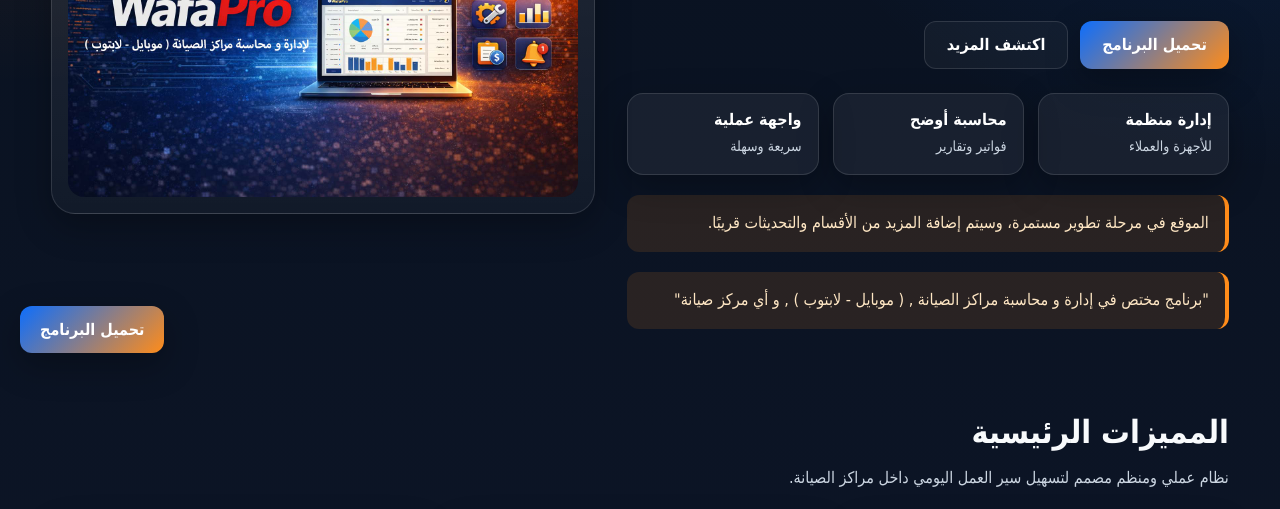
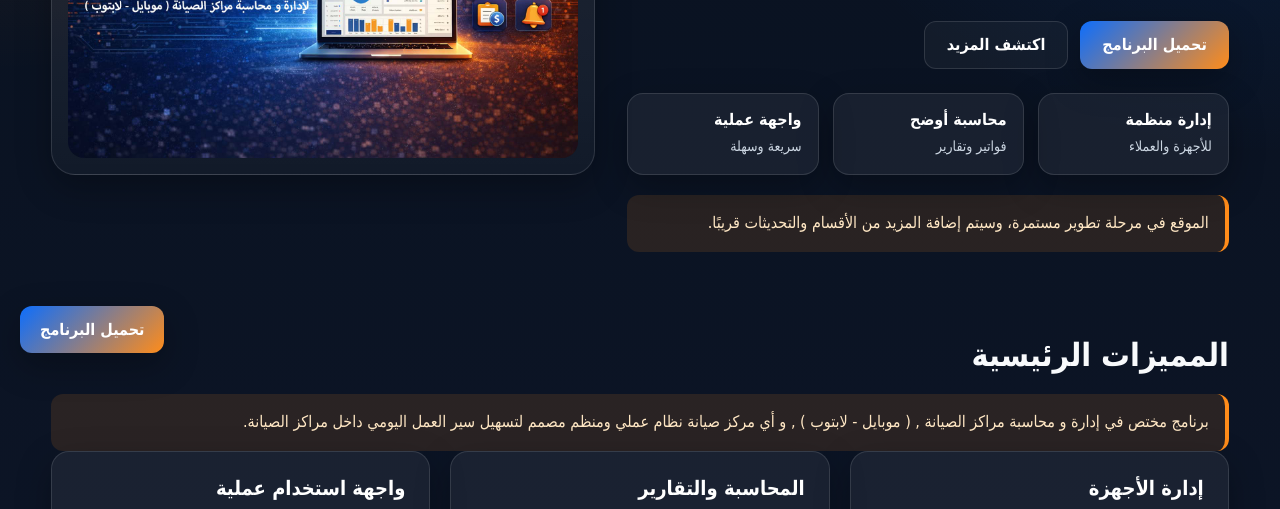
Before and after one commit to wafapro/WafaPro, a plain HTML site: page index.html in a window 1280 px wide. Shown: the part 427-936 px from the top of the page. Drawn offline with Linux system fonts and the light colour scheme.

Commit message:
Update index.html

```diff
--- a/index.html
+++ b/index.html
@@ -59,9 +59,6 @@
                         الموقع في مرحلة تطوير مستمرة، وسيتم إضافة المزيد من الأقسام والتحديثات قريبًا.
                     </div>
 
-                    <div class="notice">
-                        "برنامج مختص في إدارة و محاسبة مراكز الصيانة , ( موبايل - لابتوب ) , و أي مركز صيانة"
-                    </div>
                 </div>
 
                 <div class="hero-card">
@@ -73,9 +70,10 @@
         <section class="section">
             <div class="container">
                 <h2 class="section-title">المميزات الرئيسية</h2>
-                <p class="section-subtitle">
-                    نظام عملي ومنظم مصمم لتسهيل سير العمل اليومي داخل مراكز الصيانة.
-                </p>
+                <div class="notice">
+                        برنامج مختص في إدارة و محاسبة مراكز الصيانة , ( موبايل - لابتوب ) , و أي مركز صيانة
+                        نظام عملي ومنظم مصمم لتسهيل سير العمل اليومي داخل مراكز الصيانة.
+                </div>
 
                 <div class="cards">
                     <div class="card">
```
